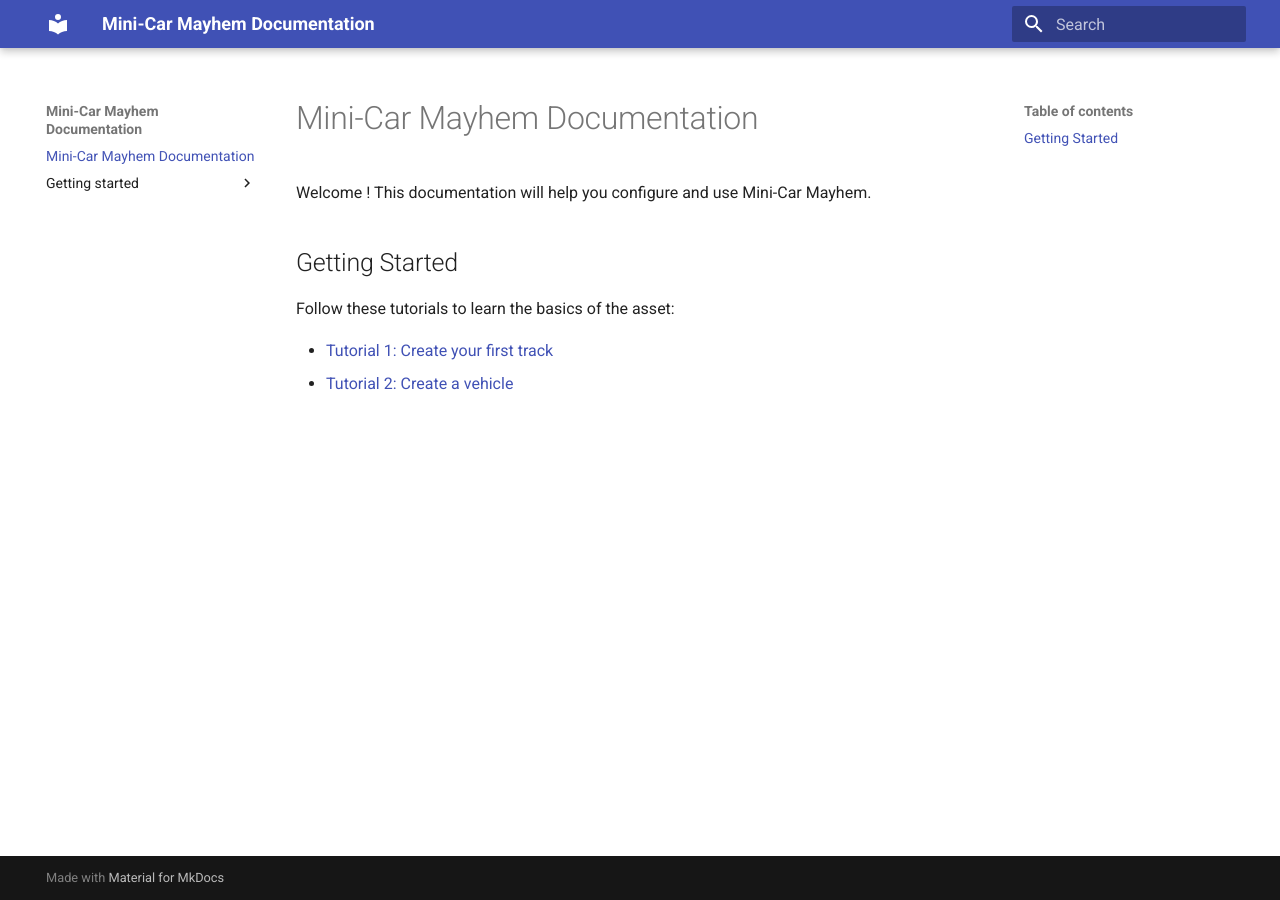
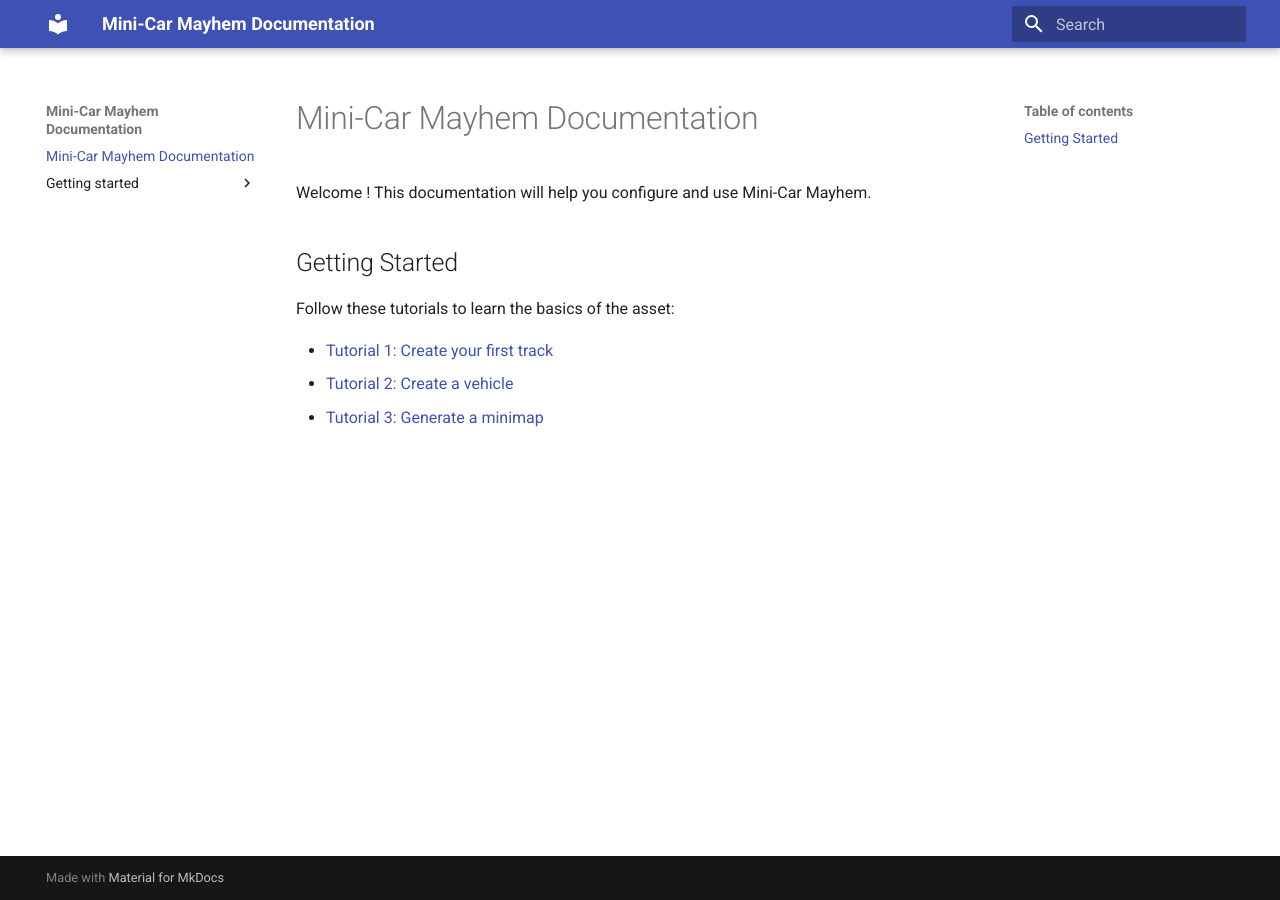
Before and after one commit to targetsoundfx/minicar-mayhem-documentation, an MkDocs documentation site: the page built from docs/index.md, in a window 1280 px wide. Built offline with MkDocs 1.6.1 and Material for MkDocs 9.7.7, drawn with Linux system fonts in a browser that asks for light colours.

Commit message:
Add Tutorial 3 for generating a minimap

```diff
--- a/docs/index.md
+++ b/docs/index.md
@@ -8,3 +8,4 @@ Follow these tutorials to learn the basics of the asset:
 
 - [Tutorial 1: Create your first track](getting-started/01-first-track-creation.md)
 - [Tutorial 2: Create a vehicle](getting-started/02-create-a-car.md)
+- [Tutorial 3: Generate a minimap](getting-started/03-generate-minimap.md)
```
